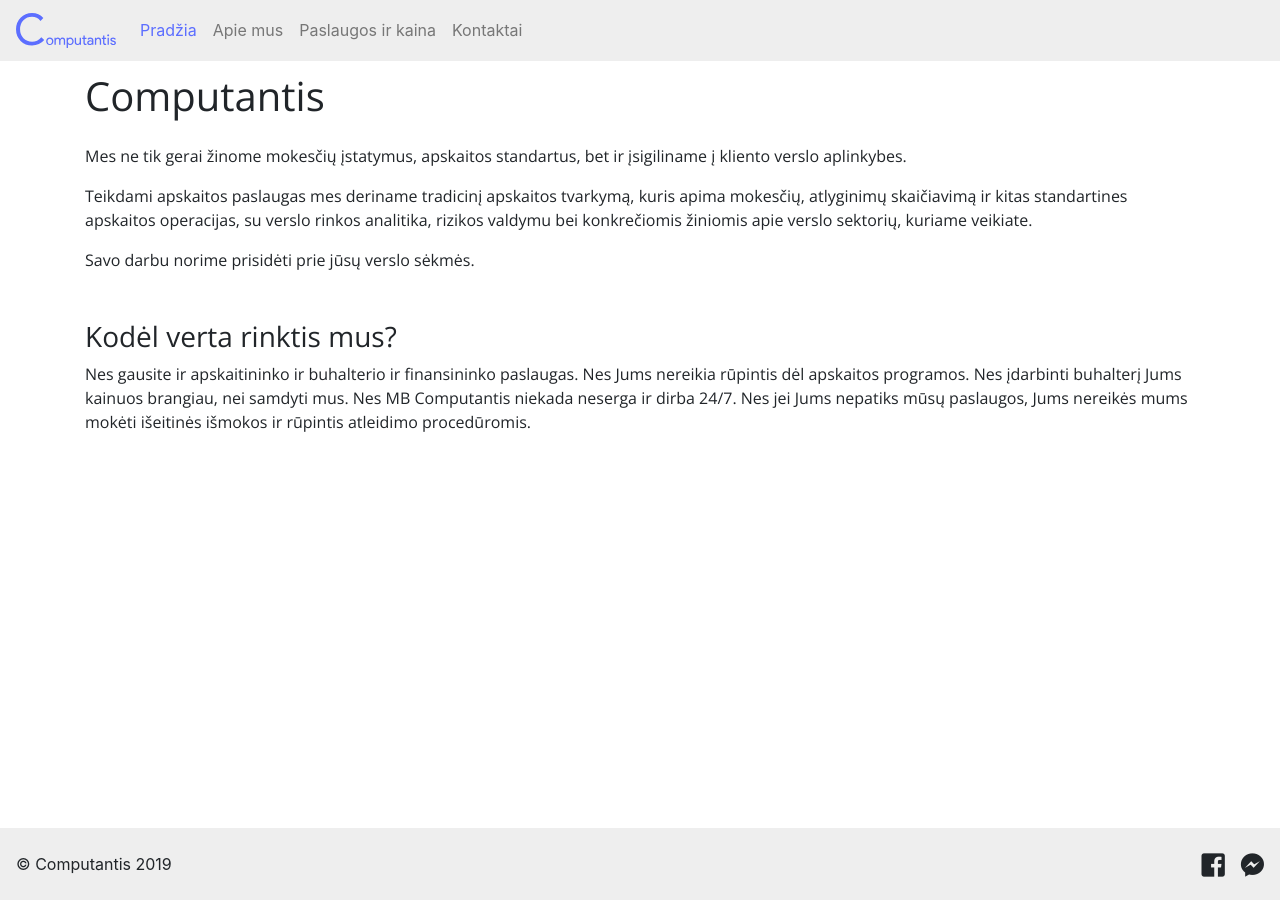
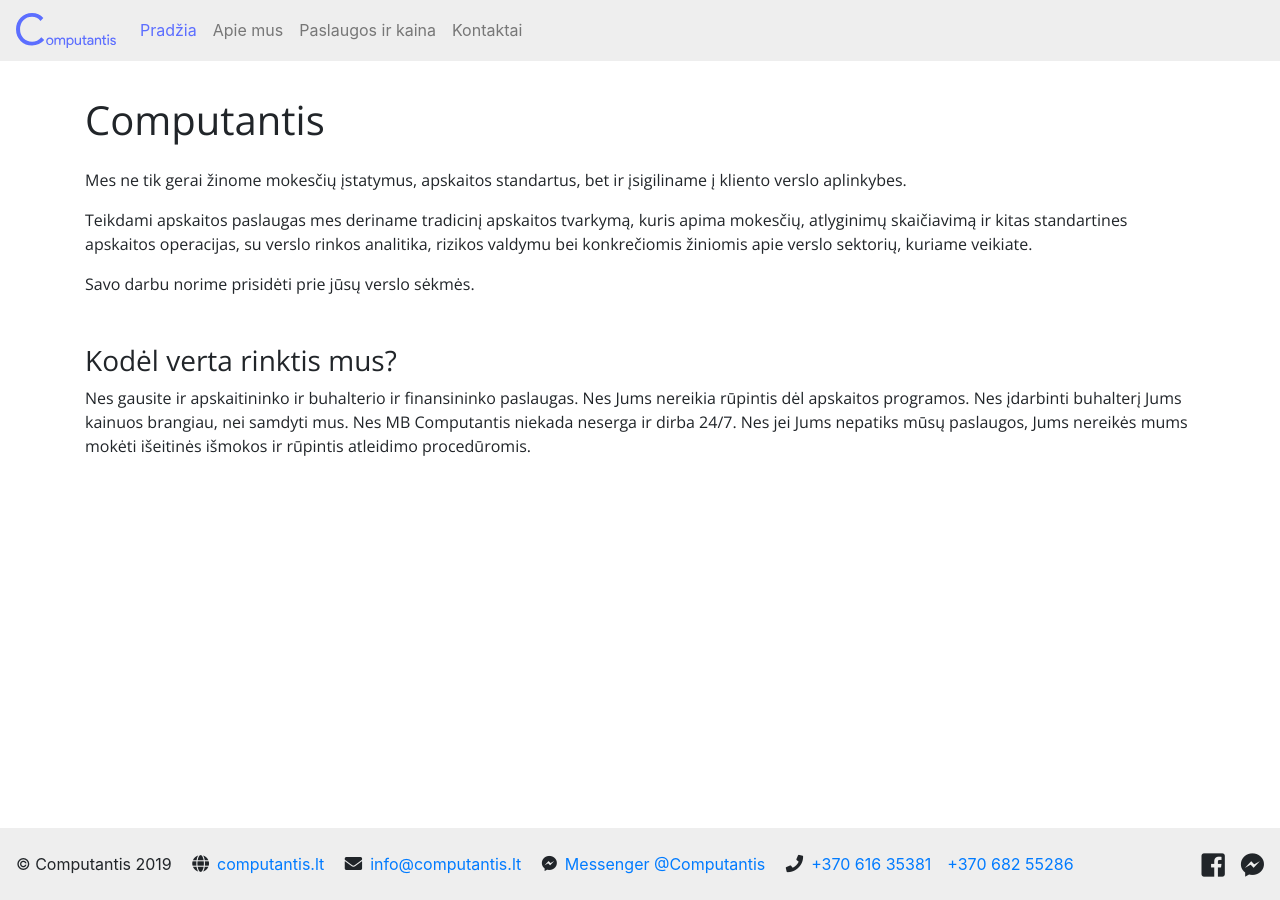
Before and after one commit to MantasJan/Computantis, a Jekyll site: the page built from index.html, in a window 1280 px wide. Built offline with Jekyll 4.4.1, drawn with Linux system fonts in a browser that asks for light colours; nearby versions of some CDN libraries.

Commit message:
Added contacts in footer

```diff
--- a/_includes/footer.html
+++ b/_includes/footer.html
@@ -1,5 +1,9 @@
 <footer class="bg-lightgray pt-4 mt-5 pb-2">
   <p class="text-left">© Computantis 2019
+    <i class="contacts-icon fas fa-globe ml-3"></i><a href="https://computantis.lt" class="ml-2">computantis.lt</a>
+    <i class="contacts-icon fas fa-envelope ml-3"></i><a href="mailto:info@computantis.lt?__xts__=" class="ml-2">info@computantis.lt</a>
+    <i class="contacts-icon fab fa-facebook-messenger ml-3"></i><a href="https://m.me/1100491010160054?fbclid=IwAR3zIHm1s3ySX9FE1-ysqRiPjKcDRgCyMkg63_AyR6OzhLEpZuA0xkUvmE8" class="ml-2">Messenger @Computantis</a>
+    <i class="contacts-icon mr-2 fas fa-phone ml-3"></i><a href="tel:+37061635381" class="mr-3">+370 616 35381</a><a href="tel:+37068255286">+370 682 55286</a>
     <a href="https://m.me/1100491010160054?fbclid=IwAR3zIHm1s3ySX9FE1-ysqRiPjKcDRgCyMkg63_AyR6OzhLEpZuA0xkUvmE8"> <i class="footer-button fab fa-facebook-messenger ml-3 float-right"></i></a>
     <a href="https://www.facebook.com/Computantis-1100491010160054"><i class="footer-button fab fa-facebook-square ml-3 float-right"></i></a>
   </p>
--- a/apiemus.html
+++ b/apiemus.html
@@ -3,7 +3,7 @@ title: Apie Mus
 permalink: /apiemus/
 layout: default
 ---
-<div class="text">
+<div class="text mt-5">
   <img src="/nuotrauka.jpg" alt="nuotrauka" class="nuotrauka">
   <h4>Živilė Jankūnienė – matematikė, finansų analitikė.</h4>
   <p>Esu pabaigusi Vilniaus Universiteto Matematikos ir Informatikos fakulteto Stohastinę Matematiką bei UAB „Pačiolis“ ir UAB „Vilniaus apskaitos mokykla“ buhalterių rengimo programas. Turiu ilgalaikę vadovavimo, personalo valdymo, atrankos, apskaitos, verslo ir finansų analitikės patirtį, dirbau ir  didelėse tarptautinėse kompanijose (spaudos, mažmeninės ir didmeninės prekybos tinklai),  ir  lietuviško kapitalo įmonėse (prekybos, paslaugų).</p>
--- a/css/master.css
+++ b/css/master.css
@@ -51,3 +51,7 @@ table, th, td {
   transform: scale(0.7);
   float: right;
 }
+.ocean {
+  transform: scale(0.5);
+  float: none;
+}
--- a/index.html
+++ b/index.html
@@ -3,7 +3,8 @@ title: Pagrindinis
 permalink: /
 layout: default
 ---
-<h1>Computantis</h1>
+<!-- <img src="/ocean.jpg" alt="ocean" class="ocean"> -->
+<h1 class="mt-5">Computantis</h1>
 <div class="text mt-4">
   <p> Mes ne tik gerai žinome mokesčių įstatymus, apskaitos standartus, bet ir įsigiliname į kliento verslo aplinkybes. </p>
   <p> Teikdami apskaitos paslaugas mes deriname tradicinį apskaitos tvarkymą, kuris apima mokesčių, atlyginimų skaičiavimą ir kitas standartines apskaitos operacijas, su verslo rinkos analitika, rizikos valdymu bei konkrečiomis žiniomis apie verslo
--- a/kontaktai.html
+++ b/kontaktai.html
@@ -3,7 +3,7 @@ title: Kontaktai
 permalink: /kontaktai/
 layout: default
 ---
-<div class="text">
+<div class="text mt-5">
   <p><i class="contacts-icon fas fa-globe"></i><a href="https://computantis.lt" class="ml-2">computantis.lt</a></p>
   <p><i class="contacts-icon fas fa-envelope"></i><a href="mailto:info@computantis.lt?__xts__=" class="ml-2">info@computantis.lt</a></p>
   <p><i class="contacts-icon fab fa-facebook-messenger"></i><a href="https://m.me/1100491010160054?fbclid=IwAR3zIHm1s3ySX9FE1-ysqRiPjKcDRgCyMkg63_AyR6OzhLEpZuA0xkUvmE8" class="ml-2">Messenger @Computantis</a></p>
```
Also changed, not shown: ocean.jpg (added).
